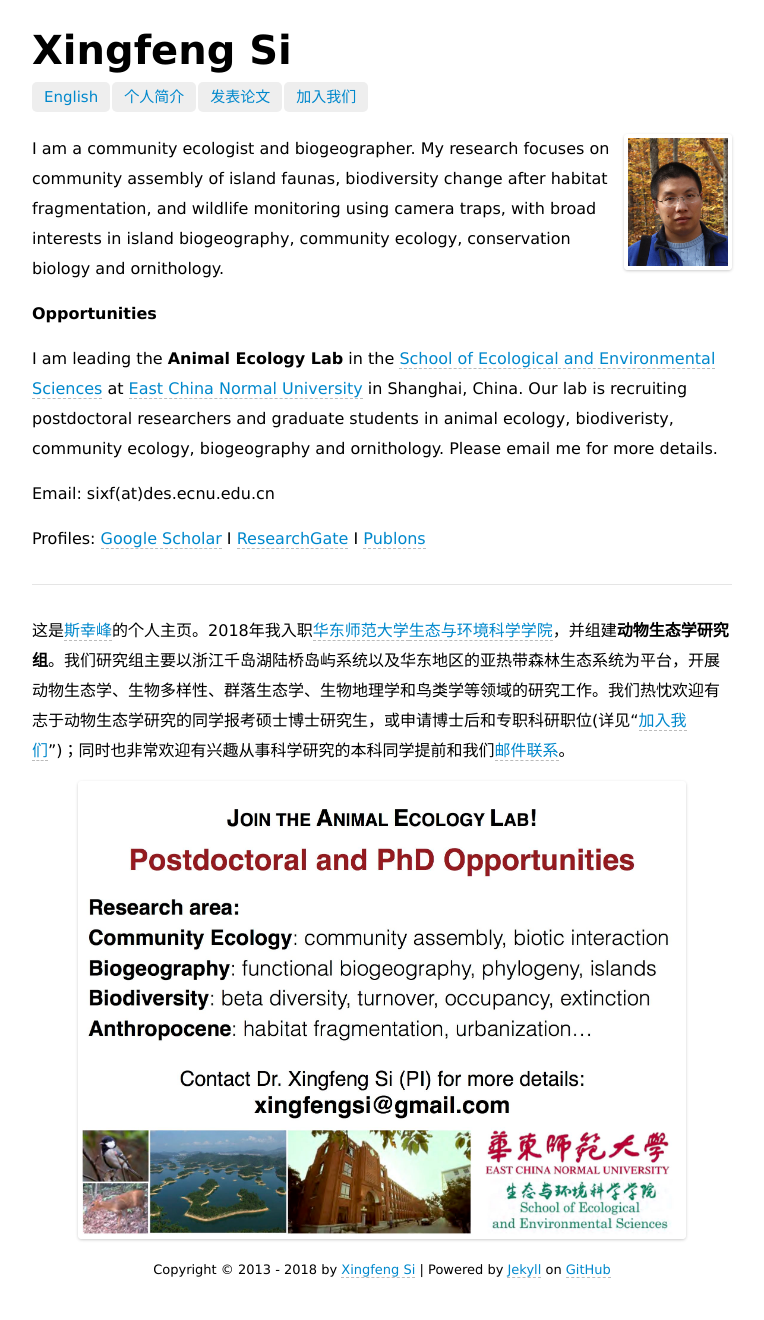
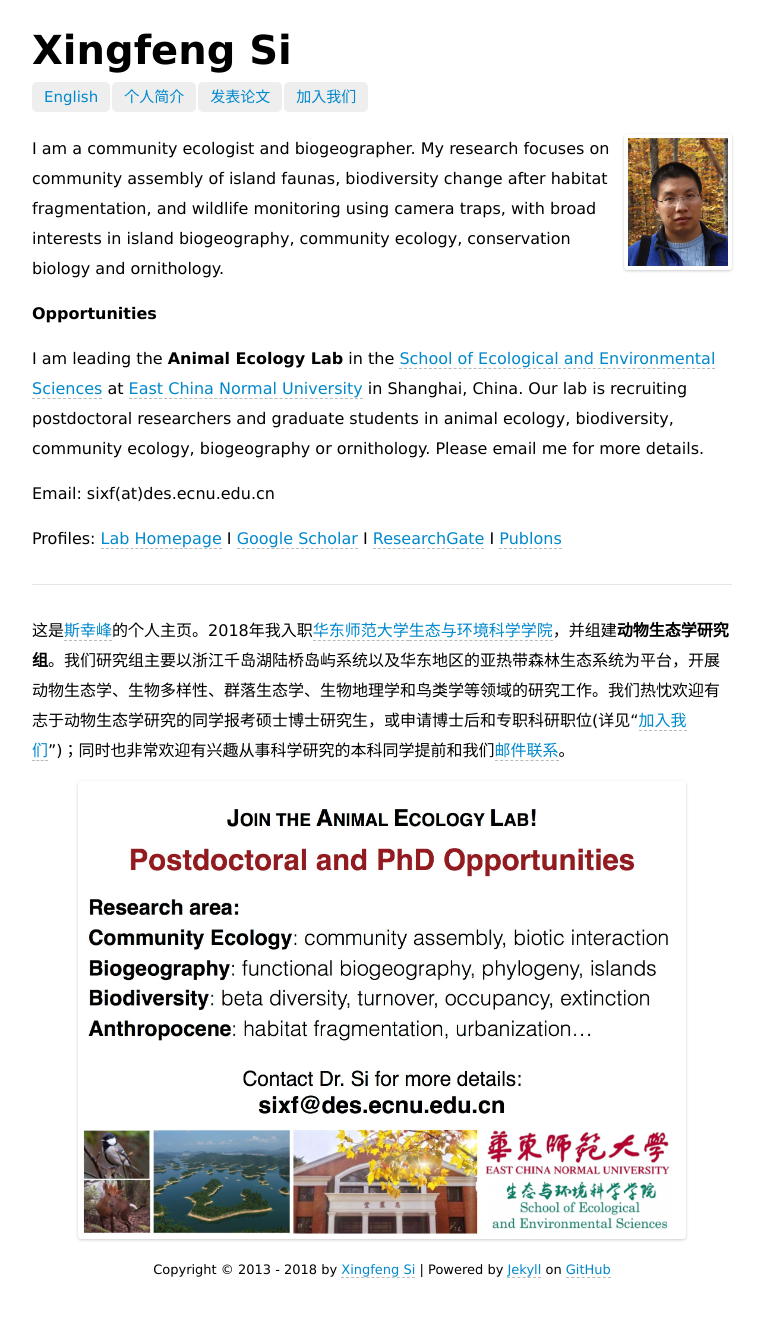
Before and after one commit to sixf/sixf.github.io, a Jekyll site: the page built from index.md, in a window 1280 px wide. Shown: the whole page, without its empty margins (258-1022 px from the left). Built offline with Jekyll 4.4.1, drawn with Linux system fonts in a browser that asks for light colours.

Commit message:
update lab info

```diff
--- a/index.md
+++ b/index.md
@@ -8,11 +8,11 @@ I am a community ecologist and biogeographer. My research focuses on community a
 
 **Opportunities**
 
-I am leading the **Animal Ecology Lab** in the [School of Ecological and Environmental Sciences](http://www.sees.ecnu.edu.cn) at [East China Normal University](http://www.ecnu.edu.cn) in Shanghai, China. Our lab is recruiting postdoctoral researchers and graduate students in animal ecology, biodiveristy, community ecology, biogeography and ornithology. Please email me for more details.
+I am leading the **Animal Ecology Lab** in the [School of Ecological and Environmental Sciences](http://www.sees.ecnu.edu.cn) at [East China Normal University](http://www.ecnu.edu.cn) in Shanghai, China. Our lab is recruiting postdoctoral researchers and graduate students in animal ecology, biodiversity, community ecology, biogeography or ornithology. Please email me for more details.
 
 Email: sixf(at)des.ecnu.edu.cn
 
-Profiles: [Google Scholar](https://scholar.google.com/citations?user=wI1qfPsAAAAJ&hl=en) I [ResearchGate](https://www.researchgate.net/profile/Xingfeng_Si) I [Publons](https://publons.com/author/1198034/xingfeng-si#profile)
+Profiles: [Lab Homepage](https://faculty.ecnu.edu.cn/s/3971/main.jspy) I [Google Scholar](https://scholar.google.com/citations?user=wI1qfPsAAAAJ&hl=en) I [ResearchGate](https://www.researchgate.net/profile/Xingfeng_Si) I [Publons](https://publons.com/author/1198034/xingfeng-si#profile)
 
 ---
 
```
Also changed, not shown: files/images/2018/positions.jpg.
